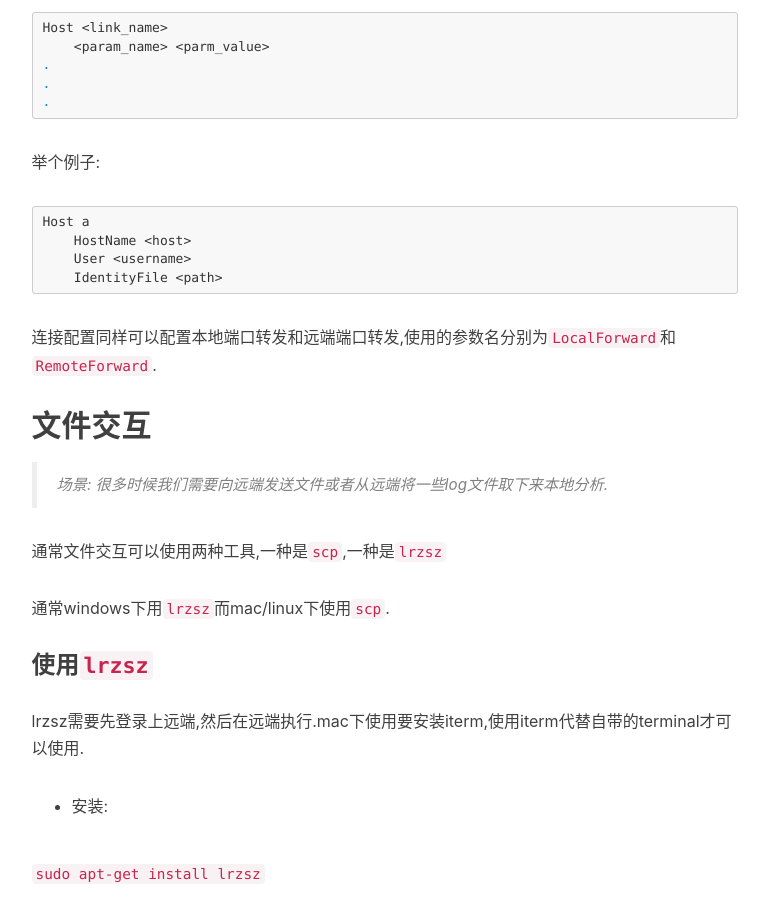
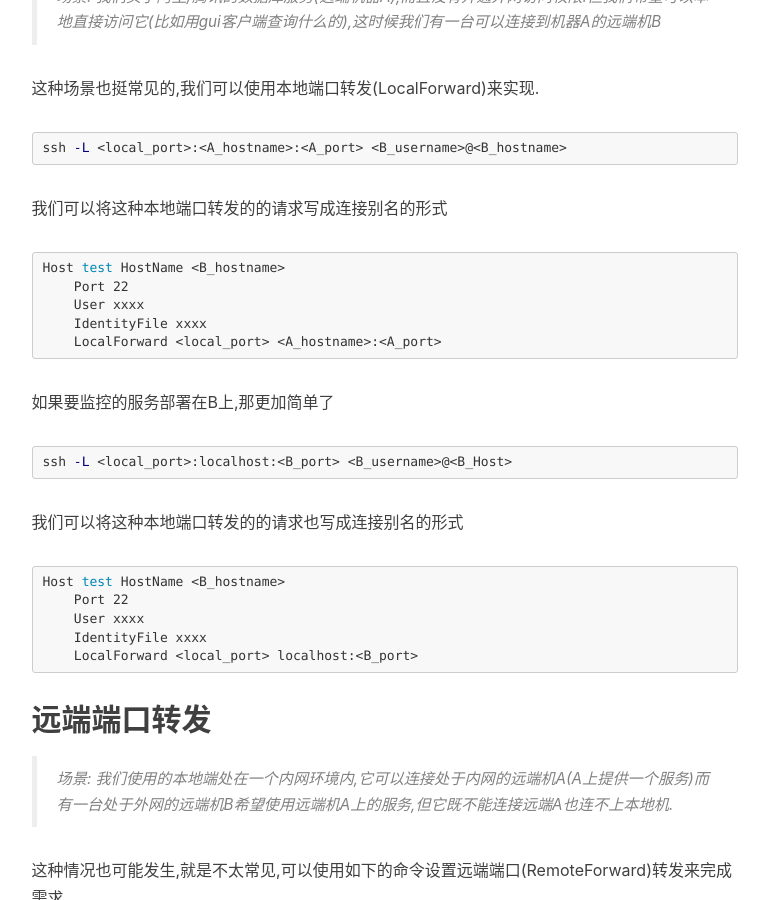
Before and after one commit to hsz1273327/hsz1273327.github.io, a Jekyll site: the page built from _posts/2018-05-23-关于远程访问的技巧.md, in a window 1280 px wide and 900 px high, scrolled down 4156 px. Shown: the whole window, without its empty margins (136-905 px from the left). Built offline with Jekyll 4.4.1, drawn with Linux system fonts in a browser that asks for light colours; nearby versions of some CDN libraries; comment, search, counter and statistics services are not loaded; some of the changed text lies outside the part shown.

Commit message:
Update 2018-05-23-关于远程访问的技巧.md

````diff
--- a/_posts/2018-05-23-关于远程访问的技巧.md
+++ b/_posts/2018-05-23-关于远程访问的技巧.md
@@ -34,7 +34,7 @@
 
     `ssh <username>@<host>:<port>`默认的端口是22
 
-
+    如果在配置文件中设置了连接的别名,那么可以直接使用`ssh <别名>`来访问连接
 
 ## 无密码连接
 
@@ -48,21 +48,21 @@
 1. 使用`ssh-keygen -t rsa -P ""` 用于生成本机的公钥私钥对,`-P`后面的参数是这个公私钥对的密码,我们填空字符串含义是没有密码,`ssh-keygen`的具体参数含义可以看[这个页面](http://www.jinbuguo.com/openssh/ssh-keygen.html)
 2. `cat ~/.ssh/id_rsa.pub >> ~/.ssh/authorized_keys`命令将公钥信息保存到ssh客户端可以识别的位置.
 3. `ssh localhost` 自己连下自己,第一次会要你设置下，以后就可以无密码自己登陆自己了
-4. `ssh-copy-id -i ~/.ssh/id_rsa.pub <username>@<remote_host>`
+4. `ssh-copy-id -i ~/.ssh/id_rsa.pub <username>@<remote_host>`,这布会将刚才生成公私钥对中的公钥发送到要登录的远程机器上,记录在`~/.ssh/authorized_keys`中
 
 ## 指定秘钥登录远端
 
 > 场景:
-> 工作中远端往往使用非对称加密的方式连接,只有使用指定公钥才可以访问.通常这个公钥会以文件的形式交付到我们手中.
+> 工作中远端往往使用非对称加密的方式连接,只有使用指定私钥钥才可以访问.通常这个私钥会以文件的形式交付到我们手中.
 
-在登录时可以使用`-i <公钥/的/path>`来指定使用哪个公钥
+在登录时可以使用`-i <私钥/的/path>`来指定使用哪个私钥
 
 ## ssh防止断连
 
 > 场景:
 > 我们使用ssh连接远端,但通常上个厕所回来就发现连接断开了.
 
-可以使用
+可以在配置文件中配置
 
 ```shell
 ServerAliveInterval 30
@@ -75,7 +75,7 @@
 > 场景:
 > 我们需要在多个terminal窗口中打开到同一个服务器的连接,但不想每次都输入用户名,密码,或是等待连接建立.
 
-本地设置中新增:
+可以在配置文件中配置:
 
 ```shell
 ControlMaster auto
@@ -90,7 +90,7 @@
 > 场景:
 > 我们需要在多个terminal窗口中打开到同一个服务器的连接,但不想每次都输入用户名,密码,或是等待连接建立.
 
-本地设置中新增:
+可以在配置文件中配置:
 
 ```shell
 ControlPersist 4h
@@ -100,42 +100,10 @@
 
 如果你发现自己每条需要连接同一个服务器无数次,那么长连接选项就是为你准备.
 
-## 本地端口转发
+## 连接别名
 
 > 场景:
-> 我们买了阿里/腾讯的数据库服务(远端机器A),而且没有开通外网访问权限.但我们希望可以本地直接访问它(比如用gui客户端查询什么的),这时候我们有一台可以连接到机器A的远端机B
-
-这种场景也挺常见的,我们可以使用本地端口转发(LocalForward)来实现.
-
-```shell
-ssh -L <local_port>:<A_hostname>:<A_port> <B_username>@<B_Host>
-```
-
-如果要监控的服务部署在B上,压根没有什么A,那更加简单了
-
-```shell
-ssh -L <local_port>:localhost:<B_port> <B_username>@<B_Host>
-```
-
-这中情况用的更多,远端机在本地起了一个服务(或者docker起了一个服务,比如就是监控容器的服务),这个服务并不打算让别人看到,必须要可以登录远端的人才可以使用,这时候就可以这样设置.
-
-## 远端端口转发
-
-> 场景:
-> 我们使用的本地端处在一个内网环境内,它可以连接处于内网的远端机A(A上提供一个服务)而有一台处于外网的远端机B希望使用远端机A上的服务,但它既不能连接远端A也连不上本地机.
-
-这种情况也可能发生,就是不太常见,可以使用如下的命令设置远端端口(RemoteForward)转发来完成需求
-
-```shell
-ssh -R <local_port>:<A_hostname>:<A_port> <B_username>@<B_Host>
-```
-
-**注意,这边是使用本地机器作为中转站的,与以上的用法逻辑都不相同.**
-
-## 连接配置化
-
-> 场景:
-> 某些主机使我们非常常用的,我不想每次都要打一段很长的命令.
+> 某些主机是我非常常用的,我不想每次都要打一段很长的命令.
 
 这个需求挺正常的,如果登录可以配置化就会很方便,在windows下,xshell默认就是配置登录信息然后登录,每次双击下就能连接也确实方便.
 
@@ -155,11 +123,89 @@
 ```shell
 Host a
     HostName <host>
+    Port <port>
+    User <username>
+```
+
+需要注意连接别名不能配置密码,毕竟使用明文密码是非常不安全的.如果希望不用密码则可以使用上面的无密码登录方式配置.
+
+无密码登录可以参考这个例子:
+
+```shell
+Host a
+    HostName <host>
     User <username>
     IdentityFile <path>
 ```
 
-连接配置同样可以配置本地端口转发和远端端口转发,使用的参数名分别为`LocalForward`和`RemoteForward`.
+`IdentityFile`用于指定用于访问的私钥位置
+
+配置连接别名可以使用的字段可以在[这个文档](https://www.ssh.com/ssh/config/)中找到,其他用法可以参照这个文档进行尝试.
+
+## 本地端口转发
+
+> 场景:
+> 我们买了阿里/腾讯的数据库服务(远端机器A),而且没有开通外网访问权限.但我们希望可以本地直接访问它(比如用gui客户端查询什么的),这时候我们有一台可以连接到机器A的远端机B
+
+这种场景也挺常见的,我们可以使用本地端口转发(LocalForward)来实现.
+
+```shell
+ssh -L <local_port>:<A_hostname>:<A_port> <B_username>@<B_hostname>
+```
+
+我们可以将这种本地端口转发的的请求写成连接别名的形式
+
+```bash
+Host test
+    HostName <B_hostname>
+    Port 22
+    User xxxx
+    IdentityFile xxxx
+    LocalForward <local_port> <A_hostname>:<A_port>
+```
+
+如果要监控的服务部署在B上,那更加简单了
+
+```shell
+ssh -L <local_port>:localhost:<B_port> <B_username>@<B_Host>
+```
+
+我们可以将这种本地端口转发的的请求也写成连接别名的形式
+
+```bash
+Host test
+    HostName <B_hostname>
+    Port 22
+    User xxxx
+    IdentityFile xxxx
+    LocalForward <local_port> localhost:<B_port>
+```
+
+## 远端端口转发
+
+> 场景:
+> 我们使用的本地端处在一个内网环境内,它可以连接处于内网的远端机A(A上提供一个服务)而有一台处于外网的远端机B希望使用远端机A上的服务,但它既不能连接远端A也连不上本地机.
+
+这种情况也可能发生,就是不太常见,可以使用如下的命令设置远端端口(RemoteForward)转发来完成需求
+
+```shell
+ssh -R <local_port>:<A_hostname>:<A_port> <B_username>@<B_Host>
+```
+
+我们可以将这种远程端口转发的的请求也写成连接别名的形式
+
+Host test
+    HostName <B_hostname>
+    Port 22
+    User xxxx
+    IdentityFile xxxx
+    RemoteForward <local_port> localhost:<B_port>
+```
+
+
+**注意,这边是使用本地机器作为中转站的,与以上的用法逻辑都不相同.**
+
+
 
 ## 文件交互
 
````
Also changed, not shown: other parts of _posts/2018-05-23-关于远程访问的技巧.md (+1 -1 lines).
